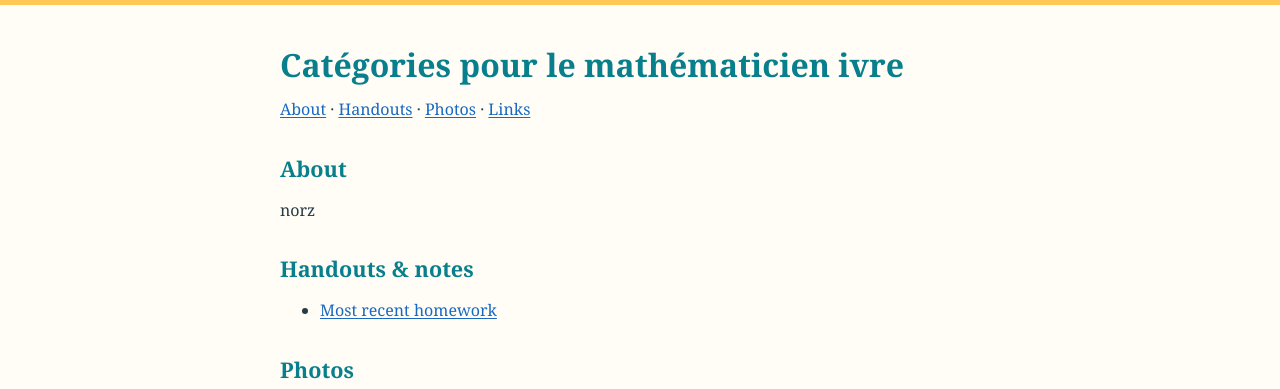
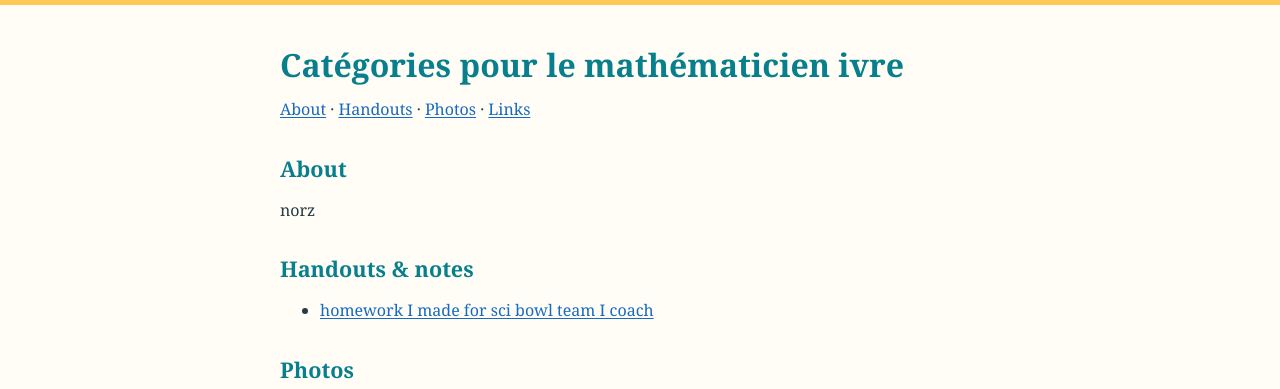
Before and after one commit to ammarashary14/website, a plain HTML site: page index.html in a window 1280 px wide. Shown: the top 389 px of the page. Drawn offline with Linux system fonts and the light colour scheme.

Commit message:
Rename science bowl homework link

```diff
--- a/index.html
+++ b/index.html
@@ -27,7 +27,7 @@
 
     <section id="handouts">
       <h2>Handouts &amp; notes</h2>
-      <div id="handout-content"><ul><li><a href="handouts/Homework_Problem_Set.pdf">Most recent homework</a></li></ul></div>
+      <div id="handout-content"><ul><li><a href="handouts/Homework_Problem_Set.pdf">homework I made for sci bowl team I coach</a></li></ul></div>
     </section>
 
     <section id="photos">
```
